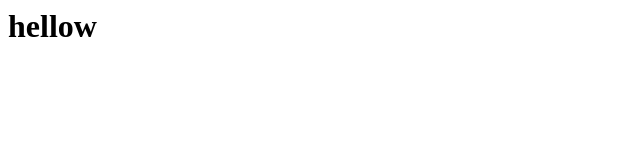
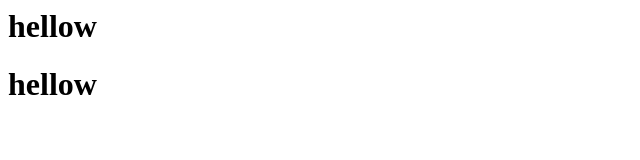
Before and after one commit to rahulkag/TestRepo, a plain HTML site: page index.html in a window 1280 px wide. Shown: the whole page, without its empty margins (0-640 px from the left). Drawn offline with Linux system fonts and the light colour scheme.

Commit message:
Update index.html

```diff
--- a/index.html
+++ b/index.html
@@ -1 +1,2 @@
 <h1>hellow</h1>
+<h1>hellow</h1>
```
